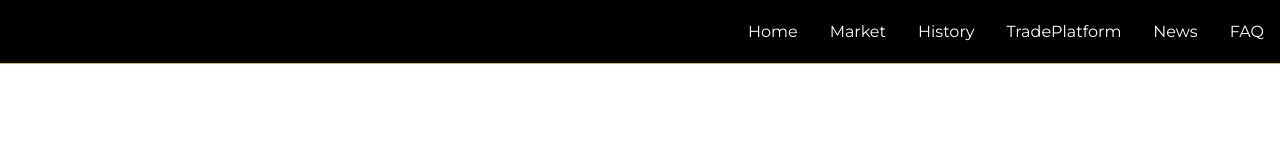
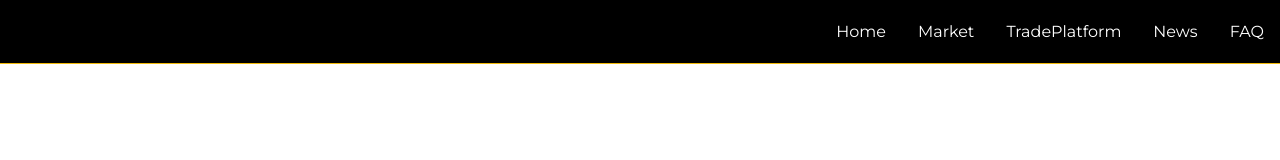
Before and after one commit to marcus7k7k7k/CryptoWave, a React (Create React App) app: page / in a window 1280 px wide. Shown: the top 160 px of the page. Built offline with nearby package versions, Linux system fonts and the light colour scheme.

Commit message:
Remove HistoryPage link from navbar

```diff
--- a/src/components/layout/Header.js
+++ b/src/components/layout/Header.js
@@ -24,11 +24,6 @@
                     </li>
                     <li class="nav-item">
                         <a class="nav-link">
-                            <Link to="/history">History</Link>
-                        </a>
-                    </li>
-                    <li class="nav-item">
-                        <a class="nav-link">
                             <Link to="/tradeplatform">TradePlatform</Link>
                         </a>
                     </li>
```
